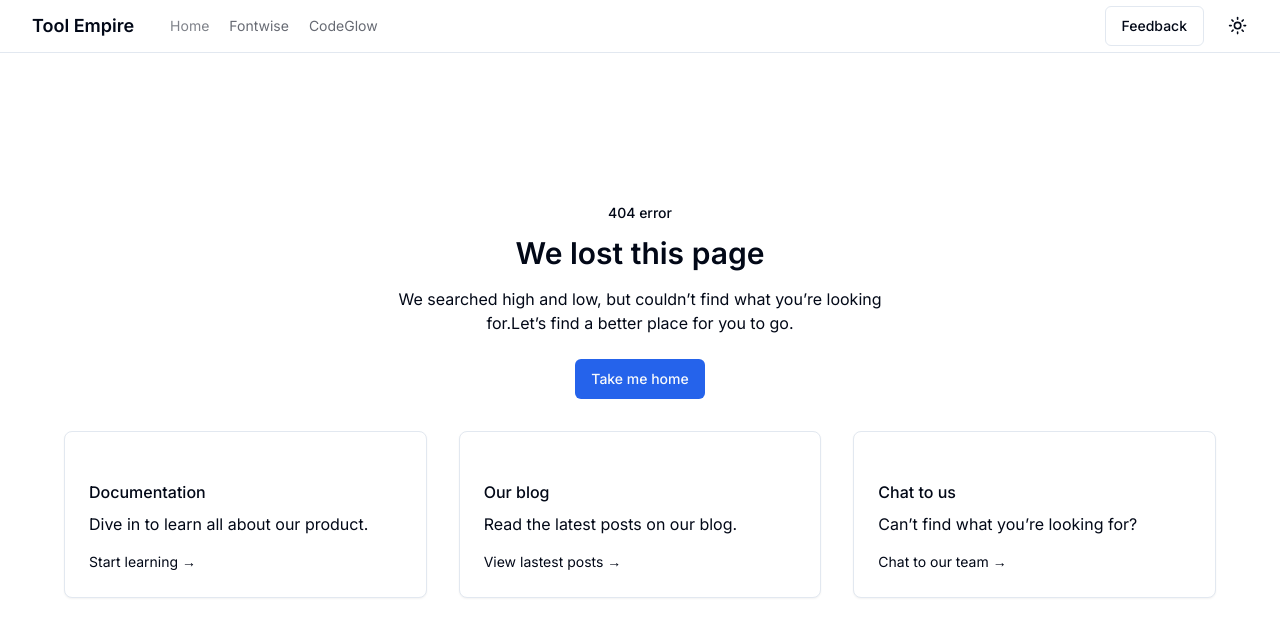
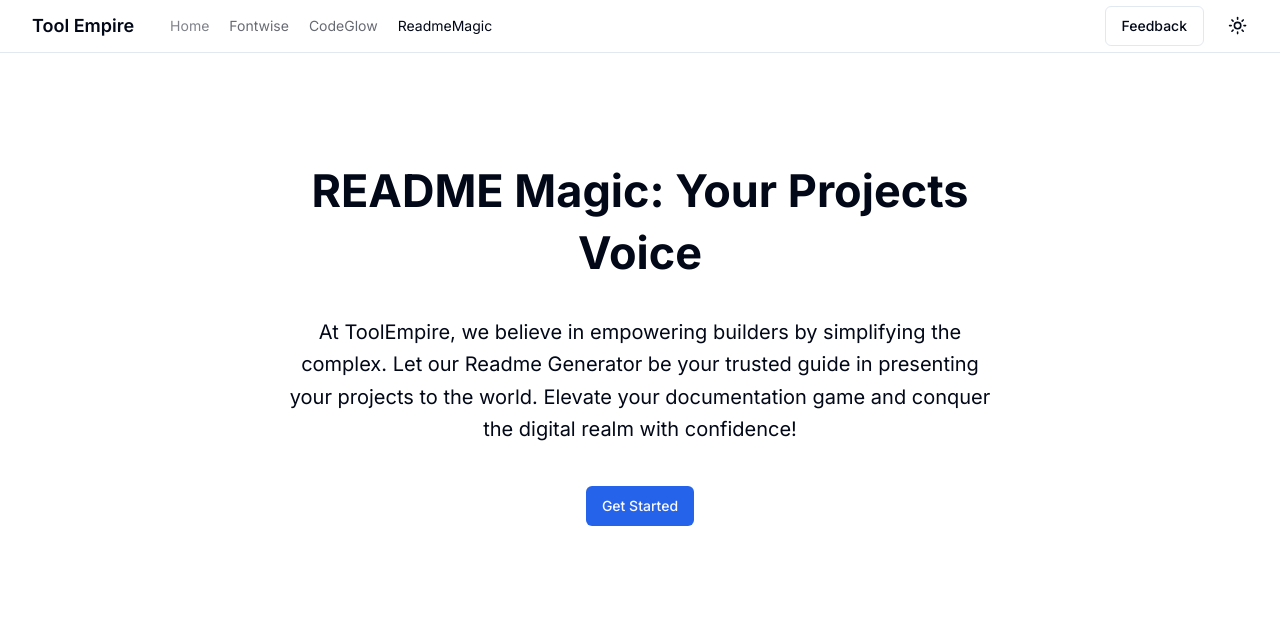
Before and after one commit to yokesh-ks/ToolEmpire, a Next.js app: page /readme-generator in a window 1280 px wide. Before the commit this address had no page. Shown: the top 636 px of the page. Built offline with nearby package versions, Linux system fonts and the light colour scheme.

Commit message:
feat(readme magic): landing Page added

```diff
--- a/pages/index.tsx
+++ b/pages/index.tsx
@@ -1,4 +1,5 @@
 import Head from 'next/head'
+import { useRouter } from 'next/router'
 import React from 'react'
 
 import { Hero } from '@/container/home/HeroSection'
@@ -24,10 +25,10 @@ const data = [
     routeName: 'code-glow',
   },
   {
-    title: 'Readme Generator',
-    description: 'Illuminate Your Code, Captivate Your Audience',
+    title: 'Readme Magic',
+    description: 'Your Blueprint for Perfect Documentation!',
     iconName: '',
-    routeName: 'readme-editor',
+    routeName: 'readme-generator',
   },
   // {
   //   title: "PDF to WORD",
@@ -37,17 +38,27 @@ const data = [
   // },
 ]
 
-function index() {
+function Home() {
+  const router = useRouter()
   return (
     <div>
       <Head>
         <title>ToolEmpire</title>
         <meta name='description' content='Tools' />
       </Head>
-      <Hero />
+      <Hero
+        title='Innovative tools for empire builders.'
+        description="Welcome to a world of innovation and creativity! Discover a
+                treasure trove of powerful tools designed to empower empire
+                builders like you. Whether you're a designer, marketer,
+                developer, or entrepreneur, our site offers an array of
+                essential utilities at your fingertips."
+        buttonLabel='Start Exploring'
+        handleButtonCLick={() => router.push('/font-wise')}
+      />
       <ListTools data={data} />
     </div>
   )
 }
 
-export default index
+export default Home
--- /dev/null
+++ b/pages/readme-generator/index.tsx
@@ -0,0 +1,25 @@
+import Head from 'next/head'
+import { useRouter } from 'next/router'
+import React from 'react'
+
+import { Hero } from '@/container/home/HeroSection'
+
+function Home() {
+  const router = useRouter()
+  return (
+    <div>
+      <Head>
+        <title>ToolEmpire</title>
+        <meta name='description' content='Tools' />
+      </Head>
+      <Hero
+        title='README Magic: Your Projects Voice'
+        description='At ToolEmpire, we believe in empowering builders by simplifying the complex. Let our Readme Generator be your trusted guide in presenting your projects to the world. Elevate your documentation game and conquer the digital realm with confidence!'
+        buttonLabel='Get Started'
+        handleButtonCLick={() => router.push('/readme-generator/editor')}
+      />
+    </div>
+  )
+}
+
+export default Home
--- a/src/components/common/Header.tsx
+++ b/src/components/common/Header.tsx
@@ -41,6 +41,15 @@ export const Header = () => {
         >
           <p>CodeGlow</p>
         </Link>
+        <Link
+          href='/readme-generator'
+          className={`mr-5 text-sm ${
+            pathname !== '/readme-generator' && 'opacity-60'
+          } `}
+          passHref
+        >
+          <p>ReadmeMagic</p>
+        </Link>
         {/* <Link
           href="/color-magic"
           className={`mr-5 text-sm ${
--- a/src/container/home/HeroSection.tsx
+++ b/src/container/home/HeroSection.tsx
@@ -1,9 +1,8 @@
-import { useRouter } from 'next/router'
-
 import { Button } from '@/components/ui/button'
 
-export const Hero = () => {
-  const router = useRouter()
+export const Hero = (props) => {
+  const { buttonLabel, description, handleButtonCLick, title } = props
+
   return (
     <div
       id='home'
@@ -17,18 +16,14 @@ export const Hero = () => {
               data-wow-delay='.2s'
             >
               <h1 className='mb-8 text-3xl font-bold leading-snug sm:text-4xl sm:leading-snug md:text-[45px] md:leading-snug'>
-                Innovative tools for empire builders.
+                {title}
               </h1>
               <p className='mx-auto mb-10 max-w-[720px] text-base  sm:text-lg sm:leading-relaxed md:text-xl md:leading-relaxed'>
-                Welcome to a world of innovation and creativity! Discover a
-                treasure trove of powerful tools designed to empower empire
-                builders like you. Whether you&apos;re a designer, marketer,
-                developer, or entrepreneur, our site offers an array of
-                essential utilities at your fingertips.
+                {description}
               </p>
               <ul className='mb-10 flex flex-wrap items-center justify-center'>
-                <Button onClick={() => router.push('/font-wise')}>
-                  Start Exploring
+                <Button onClick={() => handleButtonCLick()}>
+                  {buttonLabel}
                 </Button>
               </ul>
             </div>
```
Also changed, not shown: pages/readme-generator/editor.tsx (renamed from pages/readme-editor.tsx).
